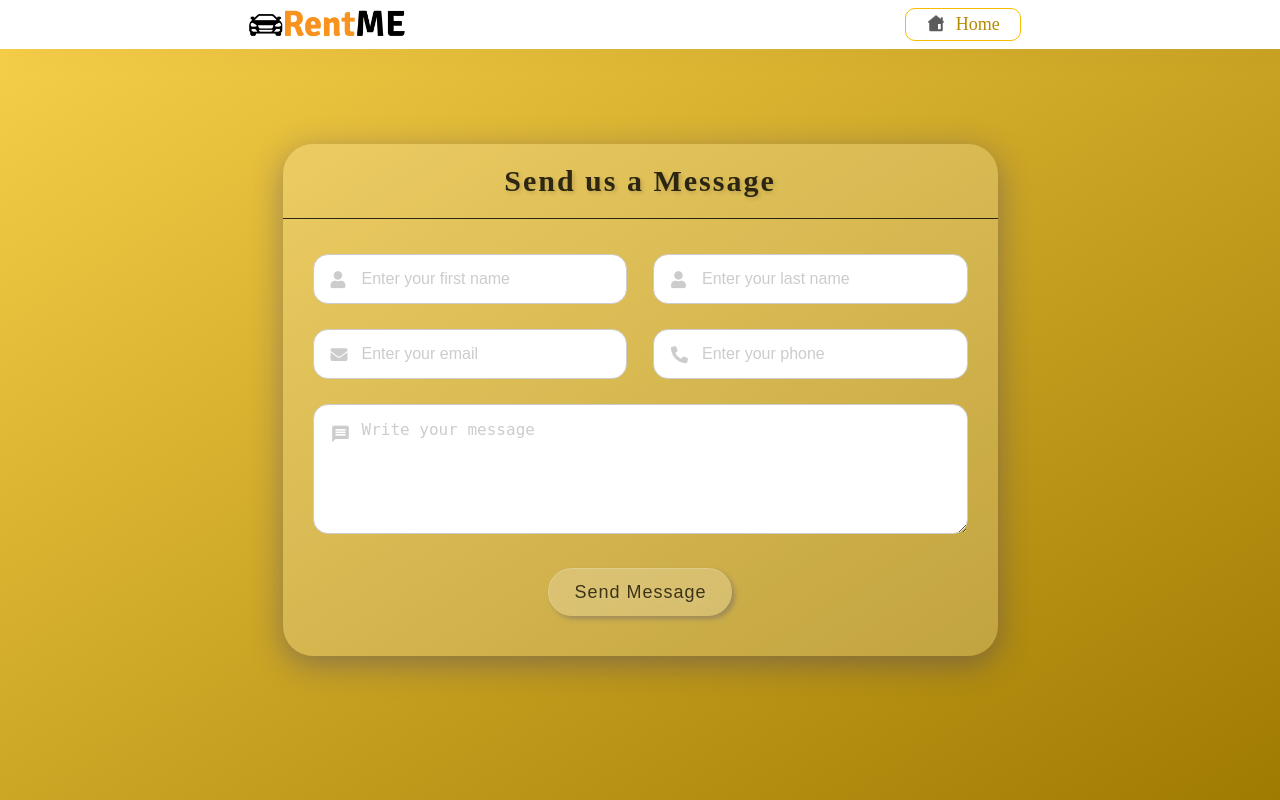
After one commit to ammaarnizam/CarRentalSystem, a PHP site: page /contact.html in a window 1280 px wide. The commit adds this page. Run offline with PHP 8.4, Linux system fonts and the light colour scheme.

Commit message:
add links to other pages in index, login and created contact.html

```diff
--- /dev/null
+++ b/contact.html
@@ -0,0 +1,83 @@
+<!DOCTYPE html>
+<!-- Coding By CodingNepal - youtube.com/codingnepal -->
+<html lang="en">
+  <head>
+    <meta charset="UTF-8" />
+    <meta name="viewport" content="width=device-width, initial-scale=1.0" />
+
+    <title>Contact Form | CodingNepal</title>
+    <link rel="stylesheet" href="css/contactStyle.css" />
+    <link
+      rel="stylesheet"
+      href="https://fonts.googleapis.com/icon?family=Material+Icons"
+    />
+    <link
+      rel="stylesheet"
+      href="https://cdnjs.cloudflare.com/ajax/libs/font-awesome/5.15.3/css/all.min.css"
+    />
+  </head>
+
+  <body>
+    <!-- NAVIGATION -->
+    <nav>
+      <!-- LOGO -->
+      <a href="#" class="logo">
+        <img src="img/logo.png" alt="RentME" />
+      </a>
+      <!-- <ul class="nav-menu">
+        <li><a href="index.html">About us</a></li>
+        <li><a href="index.html">Services</a></li>
+        <li><a href="contact.html">Contact us</a></li>
+      </ul> -->
+      <ul class="nav-buttons">
+        <li>
+          <a href="index.html" class="home-button"
+            ><span><img src="img/home.png" alt="" /></span> Home</a
+          >
+        </li>
+      </ul>
+    </nav>
+
+    <div class="wrapper">
+      <header>Send us a Message</header>
+      <form action="#">
+        <div class="dbl-field">
+          <div class="field">
+            <input
+              type="text"
+              name="fname"
+              placeholder="Enter your first name"
+            />
+            <i class="fas fa-user"></i>
+          </div>
+          <div class="field">
+            <input
+              type="text"
+              name="lname"
+              placeholder="Enter your last name"
+            />
+            <i class="fas fa-user"></i>
+          </div>
+        </div>
+        <div class="dbl-field">
+          <div class="field">
+            <input type="text" name="email" placeholder="Enter your email" />
+            <i class="fas fa-envelope"></i>
+          </div>
+          <div class="field">
+            <input type="text" name="phone" placeholder="Enter your phone" />
+            <i class="fas fa-phone-alt"></i>
+          </div>
+        </div>
+        <div class="message">
+          <textarea placeholder="Write your message" name="message"></textarea>
+          <i class="material-icons">message</i>
+        </div>
+        <div class="button-area">
+          <button type="submit">Send Message</button>
+          <span></span>
+        </div>
+      </form>
+    </div>
+  </body>
+</html>
--- /dev/null
+++ b/css/contactStyle.css
@@ -0,0 +1,250 @@
+/* Import Google font - Poppins */
+/* @import url("https://fonts.googleapis.com/css2?family=Poppins:wght@400;500;600&display=swap"); */
+
+@import url("https://fonts.googleapis.com/css2?family=Signika:wght@500&display=swap");
+
+* {
+  margin: 0;
+  padding: 0;
+  box-sizing: border-box;
+  /* font-family: "Poppins", sans-serif; */
+}
+body {
+  display: flex;
+  padding: 0 10px;
+  min-height: 100vh;
+  background-image: linear-gradient(to bottom right, #f8d04a, #a07b01);
+  align-items: center;
+  justify-content: center;
+}
+::selection {
+  color: #fff;
+  background: #0d6efd;
+}
+
+ul {
+  list-style: none;
+}
+
+a {
+  text-decoration: none;
+}
+
+.logo {
+  margin-top: 5px;
+}
+.logo img {
+  height: 40px;
+}
+
+nav {
+  display: flex;
+  justify-content: space-around;
+  box-shadow: 5px 10px 30px rgba(0, 0, 0, 0.02);
+  align-items: center;
+  position: fixed;
+  left: 0;
+  top: 0;
+  width: 100%;
+  z-index: 1;
+  background-color: #ffffff;
+}
+
+nav ul {
+  display: flex;
+}
+
+.nav-menu li a {
+  height: 40px;
+  margin: 0px 10px 6px 0px;
+  padding: 0px 10px;
+  line-height: 50px;
+  display: flex;
+  font-size: 18px;
+  font-weight: 500;
+  text-transform: uppercase;
+  color: black;
+  letter-spacing: 1px;
+  border-radius: 10px;
+  transition: all 0.5s ease;
+}
+.nav-menu li a:hover {
+  color: #f6bc01;
+  transform: scale(1.2);
+}
+
+.nav-buttons li a {
+  color: #b48a00;
+  display: flex;
+  margin: 0px 10px 0px 0px;
+  padding: 5px 20px;
+  font-size: 18px;
+}
+
+.home-button span img {
+  height: 20px;
+  padding-right: 10px;
+  display: flex;
+}
+
+.home-button {
+  border: 1px solid #f6bc01;
+  border-radius: 10px;
+  transition: all 0.5s ease;
+}
+.home-button:hover {
+  background-color: #f6bc01;
+  color: #000;
+}
+
+.wrapper {
+  width: 715px;
+  border-radius: 30px;
+  background: rgba(255, 255, 255, 0.2);
+  box-shadow: 0 8px 32px 0 rgba(31, 38, 135, 0.37);
+}
+.wrapper header {
+  text-align: center;
+  font-size: 30px;
+  text-shadow: 2px 2px 4px rgba(0, 0, 0, 0.2);
+  letter-spacing: 2px;
+  color: #000;
+  opacity: 0.8;
+  font-family: montserrat;
+  font-weight: 600;
+  padding: 20px 30px;
+  border-bottom: 1px solid rgb(0, 0, 0);
+}
+.wrapper form {
+  margin: 35px 30px;
+}
+.wrapper form.disabled {
+  pointer-events: none;
+  opacity: 0.7;
+}
+form .dbl-field {
+  display: flex;
+  margin-bottom: 25px;
+  justify-content: space-between;
+}
+.dbl-field .field {
+  height: 50px;
+  display: flex;
+  position: relative;
+  width: calc(100% / 2 - 13px);
+}
+.wrapper form i {
+  position: absolute;
+  top: 50%;
+  left: 18px;
+  color: #ccc;
+  font-size: 17px;
+  pointer-events: none;
+  transform: translateY(-50%);
+}
+form .field input,
+form .message textarea {
+  width: 100%;
+  height: 100%;
+  outline: none;
+  padding: 0 18px 0 48px;
+  font-size: 16px;
+  border-radius: 15px;
+  border: 1px solid #ccc;
+}
+.field input::placeholder,
+.message textarea::placeholder {
+  color: #ccc;
+}
+.field input:focus,
+.message textarea:focus {
+  padding-left: 47px;
+  border: 2px solid #a07b01;
+}
+.field input:focus ~ i,
+.message textarea:focus ~ i {
+  color: #f6bc01;
+}
+form .message {
+  position: relative;
+}
+form .message i {
+  top: 30px;
+  font-size: 20px;
+}
+form .message textarea {
+  min-height: 130px;
+  max-height: 230px;
+  max-width: 100%;
+  min-width: 100%;
+  padding: 15px 20px 0 48px;
+}
+form .message textarea::-webkit-scrollbar {
+  width: 0px;
+}
+.message textarea:focus {
+  padding-top: 14px;
+}
+form .button-area {
+  margin: 25px 0;
+  display: flex;
+  align-items: center;
+}
+.button-area button {
+  border: none;
+  outline: none;
+  font-size: 18px;
+  cursor: pointer;
+  border-radius: 30px;
+  padding: 13px 25px;
+  margin: 5px auto;
+  letter-spacing: 1px;
+  opacity: 0.7;
+  background: rgba(255, 255, 255, 0.3);
+  text-shadow: 2px 2px 4px rgba(255, 255, 255, 0.2);
+  box-shadow: 3px 3px 5px rgba(31, 38, 135, 0.37);
+  border-left: 1px solid rgba(255, 255, 255, 0.3);
+  border-top: 1px solid rgba(255, 255, 255, 0.3);
+  transition: all 0.3s ease;
+}
+.button-area button:hover {
+  background: rgba(255, 255, 255, 0.8);
+}
+.button-area span {
+  font-size: 17px;
+  margin-left: 30px;
+  display: none;
+}
+@media (max-width: 600px) {
+  .wrapper header {
+    text-align: center;
+  }
+  .wrapper form {
+    margin: 35px 20px;
+  }
+  form .dbl-field {
+    flex-direction: column;
+    margin-bottom: 0px;
+  }
+  form .dbl-field .field {
+    width: 100%;
+    height: 45px;
+    margin-bottom: 20px;
+  }
+  form .message textarea {
+    resize: none;
+  }
+  form .button-area {
+    margin-top: 20px;
+    flex-direction: column;
+  }
+  .button-area button {
+    width: 100%;
+    padding: 11px 0;
+    font-size: 16px;
+  }
+  .button-area span {
+    margin: 20px 0 0;
+    text-align: center;
+  }
+}
--- a/css/styles.css
+++ b/css/styles.css
@@ -211,7 +211,9 @@ sections {
 }
 
 .about-img img {
+  margin: 10% auto 0 auto;
   max-width: 600px;
+  text-align: center;
   top: 50%;
   left: 50%;
   transform: translate(50%);
```
Also changed, not shown: css/loginStyle.css (+8 -3 lines), index.html (+33 -12 lines), login.html (+41 -19 lines).
